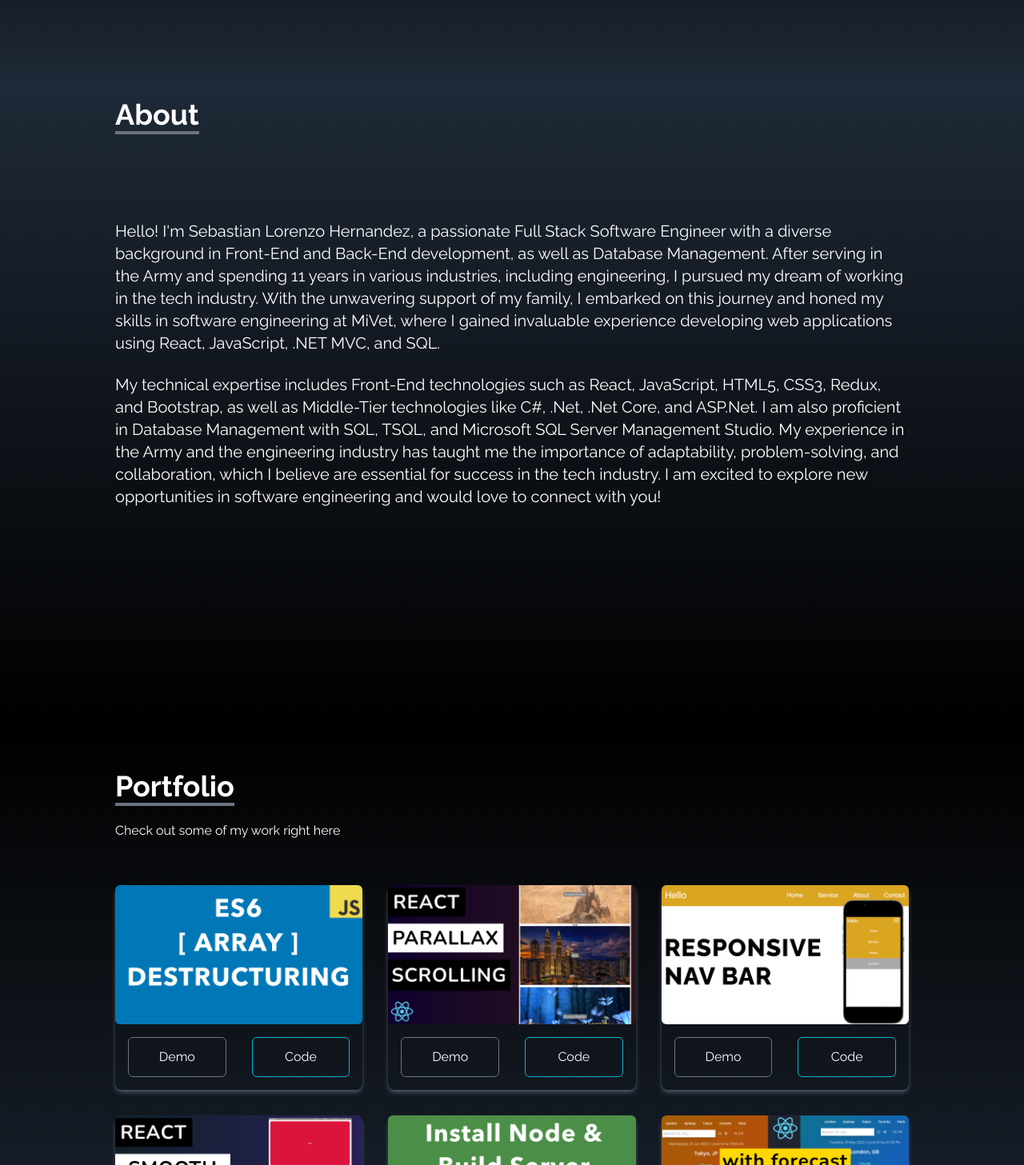
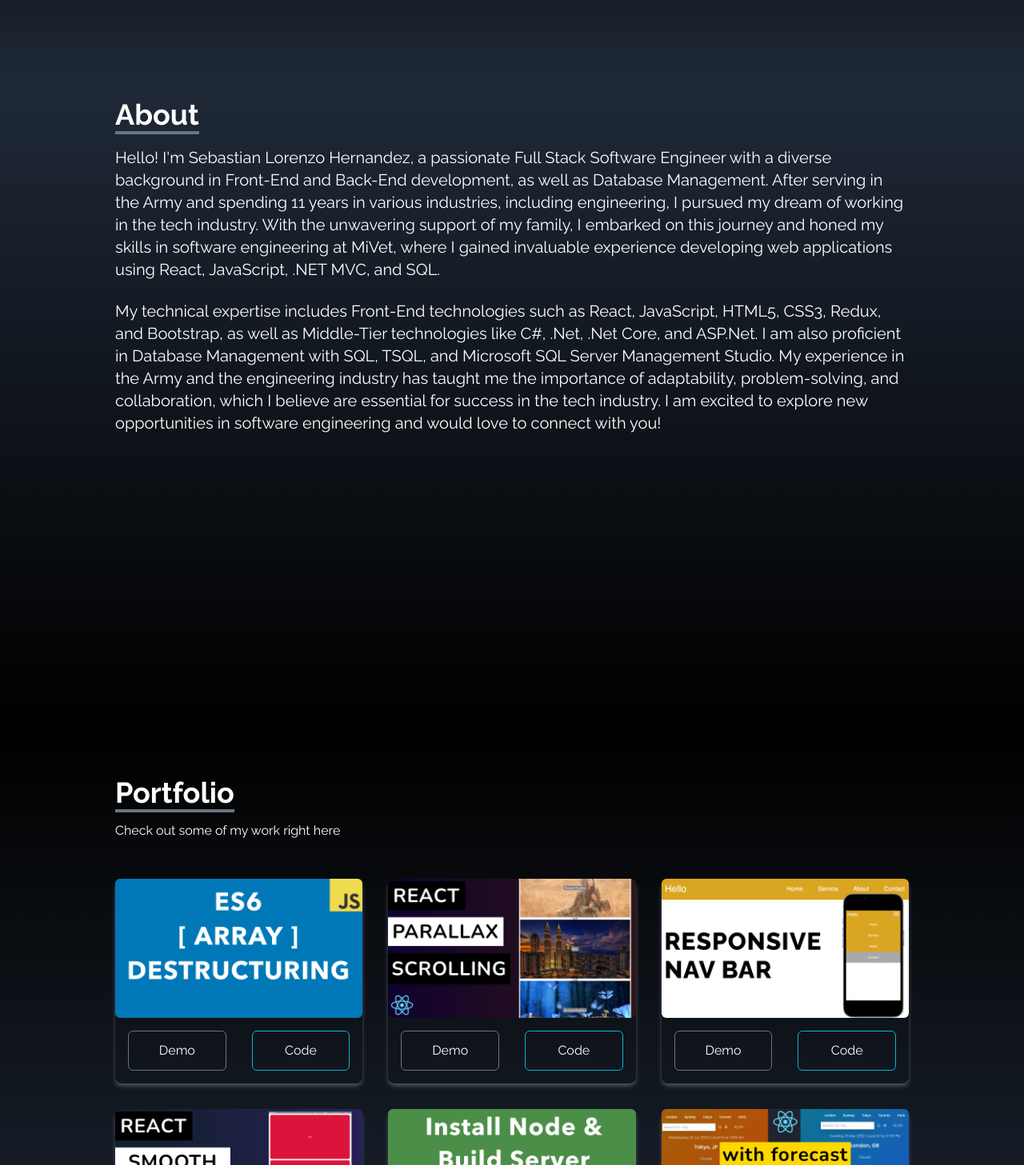
Before and after one commit to Sebmarine/myportfolio, a React (Create React App) app: page / in a window 1280 px wide. Shown: the part 693-2150 px from the top of the page at 80% size. Built offline with nearby package versions, Linux system fonts and the light colour scheme.

Commit message:
fixed margins

```diff
--- a/src/components/About.jsx
+++ b/src/components/About.jsx
@@ -7,12 +7,12 @@ const About = () => {
       className="w-full min-h-screen bg-gradient-to-b from-gray-800 to-black text-white"
     >
       <div className="max-w-screen-lg p-4 mx-auto flex flex-col justify-center w-full h-full">
-        <div className="pb-8">
+        <div className="">
           <p className="text-4xl font-bold inline border-b-4 border-gray-500">
             About
           </p>
         </div>
-        <p className="text-xl mt-20">
+        <p className="text-xl mt-5">
           Hello! I'm Sebastian Lorenzo Hernandez, a passionate Full Stack
           Software Engineer with a diverse background in Front-End and Back-End
           development, as well as Database Management. After serving in the Army
--- a/src/components/Contact.jsx
+++ b/src/components/Contact.jsx
@@ -11,7 +11,7 @@ const Contact = () => {
           <p className="text-4xl font-bold inline border-b-4 border-gray-500">
             Contact
           </p>
-          <p className="py-6">Submit the form below to get in touch with me</p>
+          <p className="py-4">Submit the form below to get in touch with me</p>
         </div>
 
         <div className="flex justify-center items-center">
--- a/src/components/Portfolio.jsx
+++ b/src/components/Portfolio.jsx
@@ -50,7 +50,7 @@ const Portfolio = () => {
           <p className="text-4xl font-bold inline border-b-4 border-gray-500">
             Portfolio
           </p>
-          <p className="py-6">Check out some of my work right here</p>
+          <p className="py-4">Check out some of my work right here</p>
         </div>
 
         <div className="grid sm:grid-cols-2 md:grid-cols-3 gap-8 px-12 sm:px-0">
```
